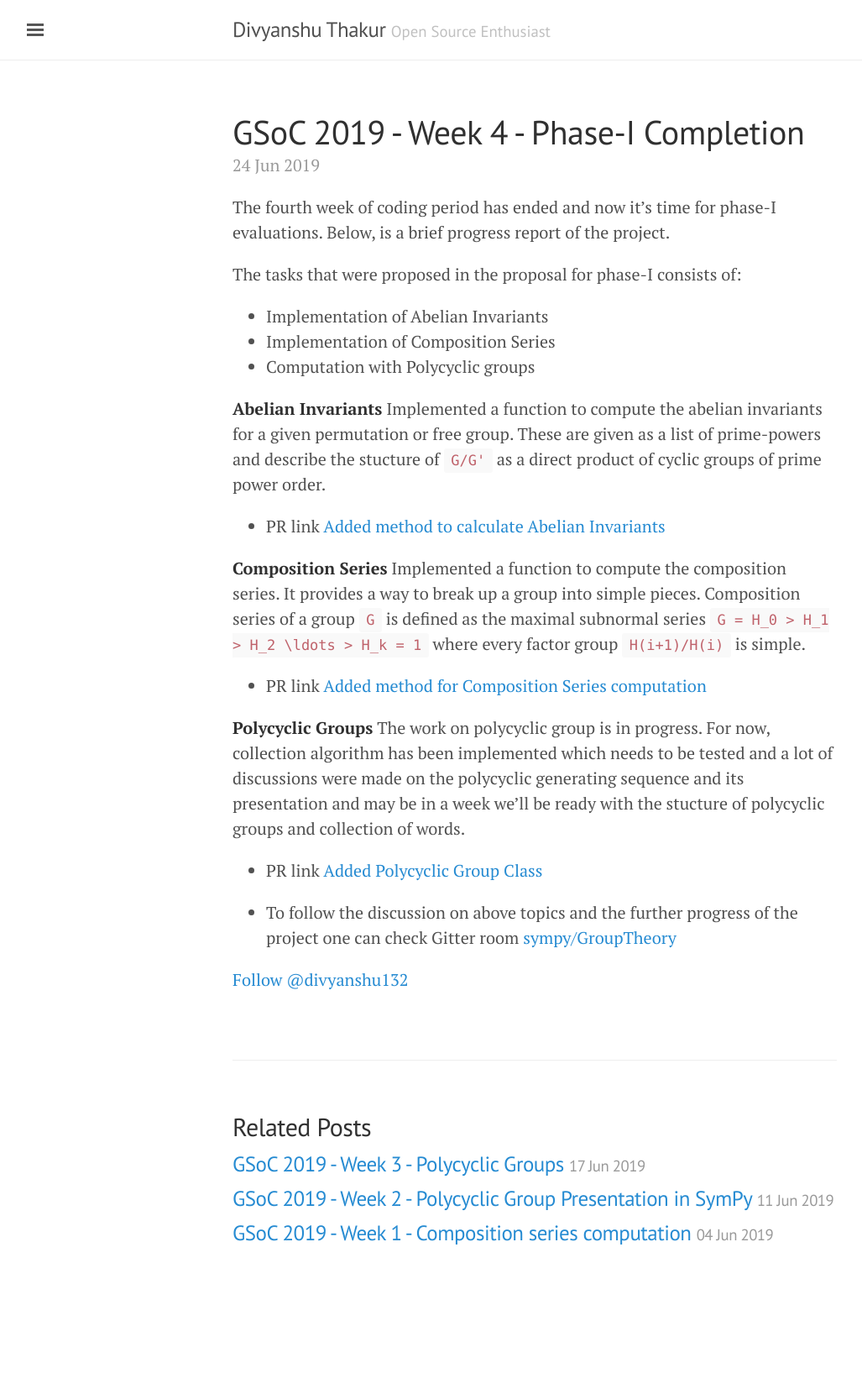
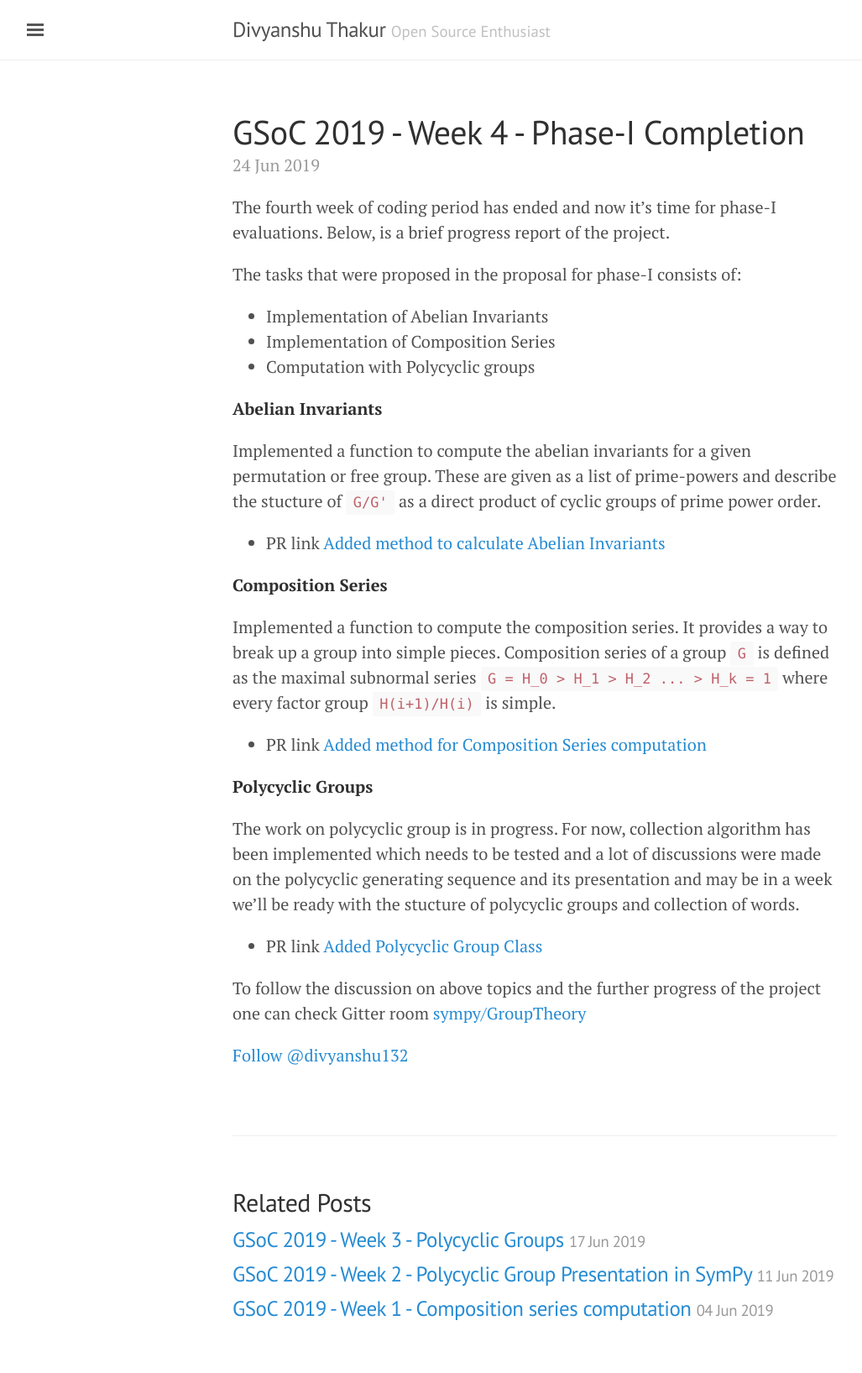
Before and after one commit to divyanshu132/divyanshu132.github.io, a Jekyll site: the page built from _posts/2019-06-24-gsoc-week-4.md, in a window 1280 px wide. Shown: the whole page at 84% size, without its empty margins (3-1030 px from the left). Built offline with Jekyll 4.4.1, drawn with Linux system fonts in a browser that asks for light colours; comment, search, counter and statistics services are not loaded; before the commit the page ends 1545 px from its top, so only the background shows below that.

Commit message:
Phase-I Completion

```diff
--- a/_posts/2019-06-24-gsoc-week-4.md
+++ b/_posts/2019-06-24-gsoc-week-4.md
@@ -13,18 +13,21 @@ The tasks that were proposed in the proposal for phase-I consists of:
  - Computation with Polycyclic groups
 
 **Abelian Invariants**
+
 Implemented a function to compute the abelian invariants for a given permutation or free group. These are given as a list of prime-powers and describe the stucture of `G/G'` as a direct product of cyclic groups of prime power order.
 
  - PR link [Added method to calculate Abelian Invariants](https://github.com/sympy/sympy/pull/16670)
 
 **Composition Series**
-Implemented a function to compute the composition series. It provides a way to break up a group into simple pieces. Composition series of a group `G` is defined as the maximal subnormal series `G = H_0 > H_1 > H_2 \ldots > H_k = 1` where every factor group `H(i+1)/H(i)` is simple.
+
+Implemented a function to compute the composition series. It provides a way to break up a group into simple pieces. Composition series of a group `G` is defined as the maximal subnormal series `G = H_0 > H_1 > H_2 ... > H_k = 1` where every factor group `H(i+1)/H(i)` is simple.
 
  - PR link [Added method for Composition Series computation](https://github.com/sympy/sympy/pull/16881)
 
 **Polycyclic Groups**
+
 The work on polycyclic group is in progress. For now, collection algorithm has been implemented which needs to be tested and a lot of discussions were made on the polycyclic generating sequence and its presentation and may be in a week we'll be ready with the stucture of polycyclic groups and collection of words.
 
  - PR link [Added Polycyclic Group Class](https://github.com/sympy/sympy/pull/16991)
 
-* To follow the discussion on above topics and the further progress of the project one can check Gitter room [sympy/GroupTheory](https://gitter.im/sympy/GroupTheory)
+To follow the discussion on above topics and the further progress of the project one can check Gitter room [sympy/GroupTheory](https://gitter.im/sympy/GroupTheory)
```
